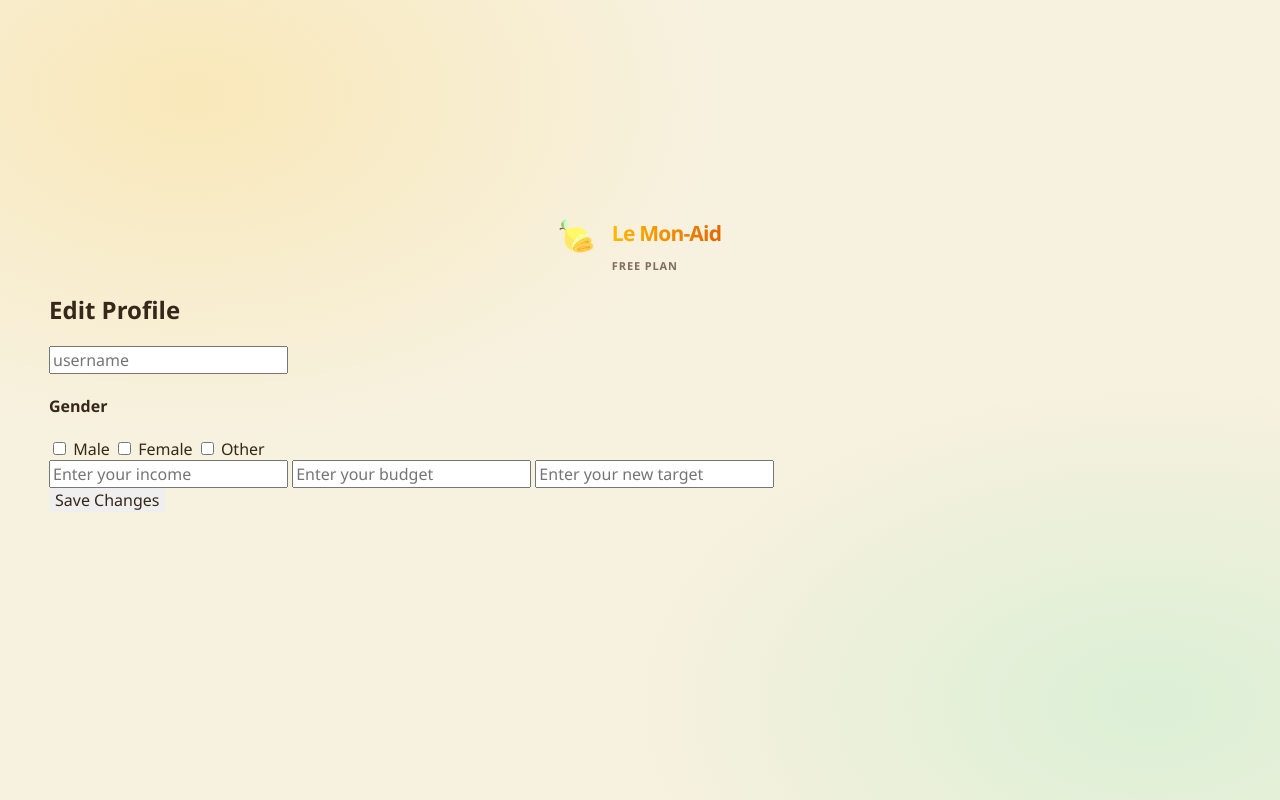
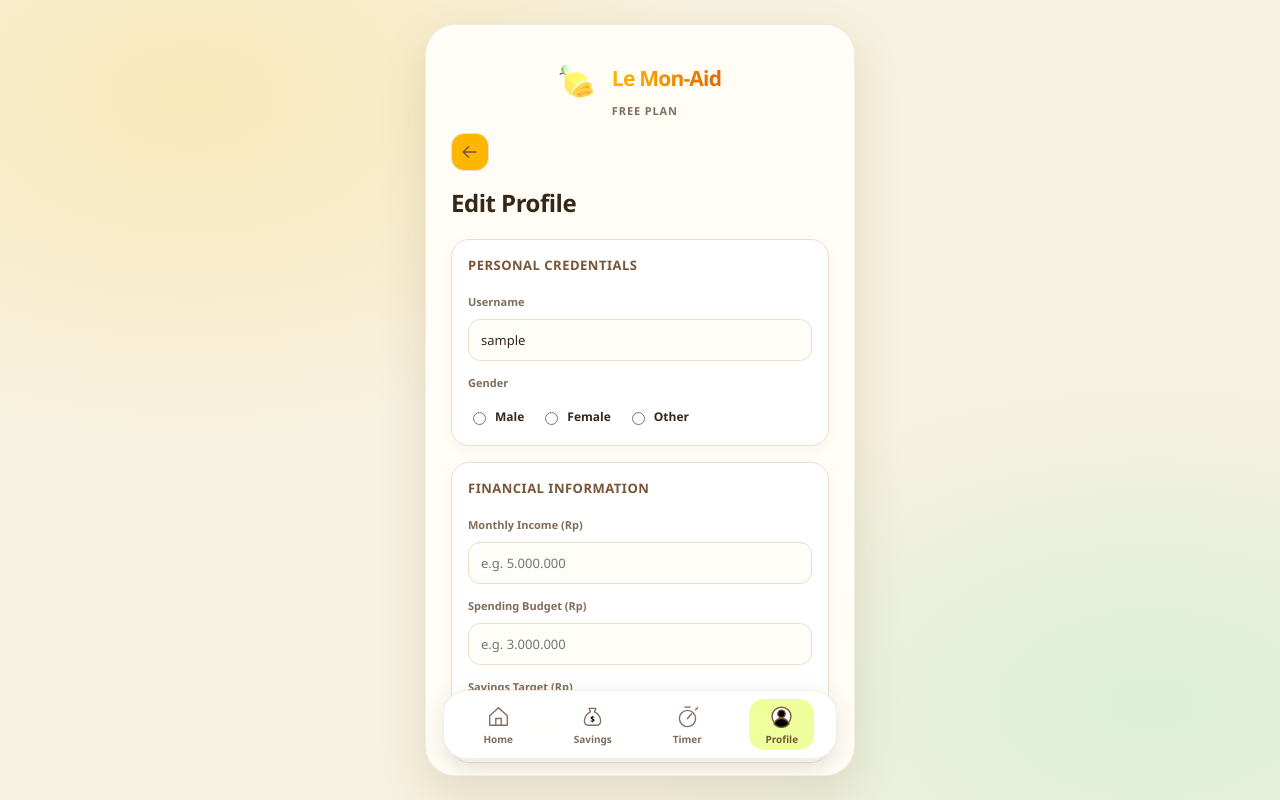
Before and after one commit to alexwijanarko123/Lemon-Aid-web, a plain HTML site: page Lemon-Aid/editprofile.html in a window 1280 px wide. Drawn offline with Linux system fonts and the light colour scheme; sample sign-in values are in the browser's storage.

Commit message:
Added edit profile feature and fixing some bugs

```diff
--- a/Lemon-Aid/editprofile.css
+++ b/Lemon-Aid/editprofile.css
@@ -0,0 +1,122 @@
+.back-link {
+  display: inline-flex;
+  width: 38px;
+  height: 38px;
+  align-items: center;
+  justify-content: center;
+  margin-top: 15px;
+  border: 1px solid var(--line);
+  border-radius: 13px;
+  background: var(--yellow);
+  color: var(--brown);
+  text-decoration: none;
+}
+
+.back-link svg {
+  width: 18px;
+  height: 18px;
+}
+
+.page-title {
+  margin: 15px 0 20px;
+  color: var(--ink);
+  font-size: 24px;
+  font-weight: 800;
+  letter-spacing: -0.5px;
+}
+
+.section-card {
+  display: grid;
+  gap: 10px;
+  margin-bottom: 16px;
+  padding: 16px;
+  border: 1px solid var(--line);
+  border-radius: 18px;
+  background: var(--surface);
+  box-shadow: 0 4px 14px rgba(86, 58, 25, 0.04);
+}
+
+.section-card h3 {
+  margin: 0 0 6px;
+  color: var(--brown);
+  font-size: 13px;
+  font-weight: 800;
+  text-transform: uppercase;
+  letter-spacing: 0.5px;
+}
+
+.section-card label {
+  color: var(--muted);
+  font-size: 11px;
+  font-weight: 700;
+  margin-top: 4px;
+}
+
+.section-card input[type="text"] {
+  width: 100%;
+  padding: 11px 12px;
+  border: 1px solid var(--line);
+  border-radius: 12px;
+  background: #fffdf8;
+  font-size: 13px;
+  color: var(--ink);
+  outline: none;
+  transition: border-color 0.2s ease;
+}
+
+.section-card input[type="text"]:focus {
+  border-color: var(--yellow);
+}
+
+.gender-group {
+  display: flex;
+  gap: 16px;
+  padding: 4px 0;
+}
+
+.radio-label {
+  display: flex;
+  align-items: center;
+  gap: 6px;
+  color: var(--ink) !important;
+  font-size: 12px !important;
+  font-weight: 600 !important;
+  cursor: pointer;
+}
+
+.radio-label input[type="radio"] {
+  accent-color: var(--yellow);
+  cursor: pointer;
+}
+
+.error-msg {
+  min-height: 18px;
+  margin: 8px 0;
+  color: var(--red);
+  font-size: 11px;
+  font-weight: 700;
+  text-align: center;
+}
+
+.savechange {
+  width: 100%;
+  padding: 14px;
+  margin-top: 10px;
+  margin-bottom: 25px;
+  border-radius: 16px;
+  background: var(--yellow);
+  color: var(--brown);
+  font-size: 14px;
+  font-weight: 800;
+  box-shadow: 0 8px 20px rgba(255, 182, 0, 0.25);
+  transition: transform 0.15s ease, background 0.15s ease;
+}
+
+.savechange:hover {
+  transform: translateY(-1px);
+  background: var(--yellow-light);
+}
+
+.savechange:active {
+  transform: translateY(0);
+}
--- a/Lemon-Aid/editprofile.html
+++ b/Lemon-Aid/editprofile.html
@@ -1,36 +1,71 @@
 <!DOCTYPE html>
-<html lang="en">
+<html lang="id">
 <head>
     <meta charset="UTF-8">
     <meta name="viewport" content="width=device-width, initial-scale=1.0">
-    <title>Edit Profile</title>
+    <title>Le Mon-Aid - Edit Profile</title>
     <link rel="stylesheet" href="navbar.css">
     <link rel="stylesheet" href="editprofile.css">
 </head>
 <body>
-    <main class="screen">
+<div class="phone">
+  <main class="screen">
     <div class="brand">
-      <img class="brand-logo" src="../images/logo.png" alt="">
+      <img class="brand-logo" src="../images/logo.png" alt="Logo">
       <div><h1>Le Mon-Aid</h1><span>free plan</span></div>
     </div>
-    <div class="profile" name ="editprofile">
-        <h2>Edit Profile</h2>
-        <form method ="post">
-            <input type="text" id="username" name="username" placeholder="username">
-            <h4>Gender</h4>
-            <input type="checkbox" id="gender" name="gender" value="male"> Male
-            <input type="checkbox" id="gender" name="gender" value="female"> Female
-            <input type="checkbox" id="gender" name="gender" value="other"> Other
-        </form>
-    </div>
-    <div class ="edit_income">
-        <input type="text" id="income" name="income" placeholder="Enter your income">
-        <input type="text" id="budget" name="budget" placeholder="Enter your budget">
-        <input type="text" id="target" name="target" placeholder="Enter your new target">
-    </div>
-    <button class="savechange" onclick="window.location.href = 'profile.html'">Save Changes</button>
 
-    <script src="navbar.js"></script>
-    <script src="editprofile.js"></script>
+    <a class="back-link" href="profile.html" aria-label="Back to Profile">
+      <svg viewBox="0 0 24 24" fill="none" stroke="currentColor" stroke-width="2" stroke-linecap="round" stroke-linejoin="round">
+        <path d="M20 12H4M10 5l-7 7 7 7"/>
+      </svg>
+    </a>
+
+    <h2 class="page-title">Edit Profile</h2>
+
+    <form id="edit-form" novalidate>
+      <div class="section-card">
+        <h3>Personal Credentials</h3>
+
+        <label for="username">Username</label>
+        <input type="text" id="username" name="username" placeholder="Enter username" maxlength="50" required>
+
+        <label>Gender</label>
+        <div class="gender-group">
+          <label class="radio-label">
+            <input type="radio" name="gender" value="male"> Male
+          </label>
+          <label class="radio-label">
+            <input type="radio" name="gender" value="female"> Female
+          </label>
+          <label class="radio-label">
+            <input type="radio" name="gender" value="other"> Other
+          </label>
+        </div>
+      </div>
+
+      <div class="section-card">
+        <h3>Financial Information</h3>
+
+        <label for="income">Monthly Income (Rp)</label>
+        <input type="text" id="income" inputmode="numeric" placeholder="e.g. 5.000.000">
+
+        <label for="budget">Spending Budget (Rp)</label>
+        <input type="text" id="budget" inputmode="numeric" placeholder="e.g. 3.000.000">
+
+        <label for="target">Savings Target (Rp)</label>
+        <input type="text" id="target" inputmode="numeric" placeholder="e.g. 10.000.000">
+      </div>
+
+      <p id="errorMessage" class="error-msg" role="alert"></p>
+
+      <button type="submit" class="savechange">Save Changes</button>
+    </form>
+  </main>
+</div>
+
+<script src="navbar.js"></script>
+<script src="finance.js"></script>
+<script src="editprofile.js"></script>
 </body>
 </html>
--- a/Lemon-Aid/editprofile.js
+++ b/Lemon-Aid/editprofile.js
@@ -1,27 +1,108 @@
-const user_income = parsePrice($("#income").value);   // angka saja, misalnya 10000000
-const user_budget = parsePrice($("#budget").value);
-const user_target = parsePrice($("#target").value);
+/* Khusus Halaman Edit Profile */
+const currentUser = requireLogin();
+if (currentUser) initEditProfile();
 
-if (user_income <= 0 || user_budget <= 0 || user_target <= 0) { /* tampilkan error */ return; }
-if (user_budget > user_income) { /* budget tidak boleh melebihi income */ return; }
+function parsePrice(text) {
+  return Number(String(text).replace(/\D/g, "").slice(0, 14)) || 0;
+}
 
-const finance = store.get("lemon_finance", {});
-store.set("lemon_finance", { ...finance, income: user_income, budget: user_budget, target: user_target });
+function formatNumberInput(inputEl) {
+  inputEl.addEventListener("input", (e) => {
+    const val = parsePrice(e.target.value);
+    e.target.value = val ? val.toLocaleString("id-ID") : "";
+  });
+}
 
-const users = store.get("registeredusers", []);
-const i = users.findIndex((u) => u.email === currentUserEmail);
-if (i === -1) return; // user tidak ditemukan, seharusnya tidak terjadi
+function initEditProfile() {
+  renderNav("profile");
 
-const taken = users.some((u, idx) => idx !== i && u.username.toLowerCase() === username.toLowerCase());
-if (taken) { /* tampilkan error */ return; }
+  const form = document.getElementById("edit-form");
+  const errorEl = document.getElementById("errorMessage");
+  const usernameInput = document.getElementById("username");
+  const incomeInput = document.getElementById("income");
+  const budgetInput = document.getElementById("budget");
+  const targetInput = document.getElementById("target");
 
-users[i].username = newUsername;
-users[i].gender = newGender;
-store.set("registeredusers", users);
-store.set ("currentUser",{...currentUser, username: newUsername, gender: newGender});
+  // Format currency fields as user types
+  formatNumberInput(incomeInput);
+  formatNumberInput(budgetInput);
+  formatNumberInput(targetInput);
 
-const f = getFinance();                       // dari finance.js
-$("#income").value = f.income;
-$("#budget").value = f.budget;
-$("#target").value = f.target;
-$("#username").value = currentUser.username;
+  // 1. Pre-fill Username & Gender
+  usernameInput.value = currentUser.username || "";
+
+  const users = store.get("registeredUsers", []);
+  const currentUserRecord = users.find((u) => u.email === currentUser.email);
+  if (currentUserRecord?.gender) {
+    const genderRadio = document.querySelector(`input[name="gender"][value="${currentUserRecord.gender}"]`);
+    if (genderRadio) genderRadio.checked = true;
+  }
+
+  // 2. Pre-fill Financial Data
+  const f = getFinance();
+  if (f.income > 0) incomeInput.value = f.income.toLocaleString("id-ID");
+  if (f.budget > 0) budgetInput.value = f.budget.toLocaleString("id-ID");
+  if (f.target > 0) targetInput.value = f.target.toLocaleString("id-ID");
+
+  // 3. Form Submit Handler
+  form.addEventListener("submit", (e) => {
+    e.preventDefault();
+    errorEl.textContent = "";
+
+    const newUsername = usernameInput.value.trim();
+    const genderInput = document.querySelector('input[name="gender"]:checked');
+    const newGender = genderInput ? genderInput.value : "";
+    const userIncome = parsePrice(incomeInput.value);
+    const userBudget = parsePrice(budgetInput.value);
+    const userTarget = parsePrice(targetInput.value);
+
+    // Validations
+    if (!newUsername) {
+      errorEl.textContent = "Username tidak boleh kosong.";
+      return;
+    }
+
+    // Check if new username is taken by another account
+    const allUsers = store.get("registeredUsers", []);
+    const usernameTaken = allUsers.some(
+      (u) => u.email !== currentUser.email && u.username.toLowerCase() === newUsername.toLowerCase()
+    );
+
+    if (usernameTaken) {
+      errorEl.textContent = "Username ini sudah digunakan oleh akun lain.";
+      return;
+    }
+
+    if (userBudget > userIncome && userIncome > 0) {
+      errorEl.textContent = "Spending budget tidak boleh melebihi monthly income.";
+      return;
+    }
+
+    // 4. Save Financial Data to localStorage (lemon_finance)
+    const currentFinance = store.get("lemon_finance", {});
+    store.set("lemon_finance", {
+      ...currentFinance,
+      income: userIncome,
+      budget: userBudget,
+      target: userTarget,
+    });
+
+    // 5. Update registeredUsers list
+    const userIndex = allUsers.findIndex((u) => u.email === currentUser.email);
+    if (userIndex !== -1) {
+      allUsers[userIndex].username = newUsername;
+      if (newGender) allUsers[userIndex].gender = newGender;
+      store.set("registeredUsers", allUsers);
+    }
+
+    // 6. Update currentUser session
+    store.set("currentUser", {
+      ...currentUser,
+      username: newUsername,
+      gender: newGender || currentUser.gender,
+    });
+
+    // 7. Return to Profile Page
+    window.location.href = "profile.html";
+  });
+}
--- a/Lemon-Aid/finance.js
+++ b/Lemon-Aid/finance.js
@@ -19,7 +19,7 @@ function getFinance() {
   const target = Number.isFinite(f.target) ? f.target : FINANCE_DEFAULTS.target;
   const spent = spending.food + spending.shopping + spending.others;
   return { income, budget, spending, spent, remaining: budget - spent,
-           saved: getSavedTotal(), target: FINANCE_DEFAULTS.target };
+           saved: getSavedTotal(), target };
 }
 
 /* Tampilkan / sembunyikan nominal (tombol mata di Profile) */
```
